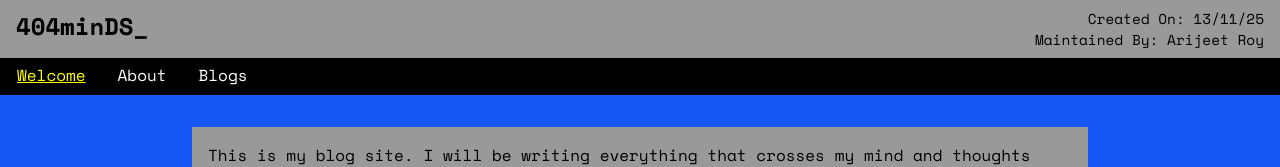
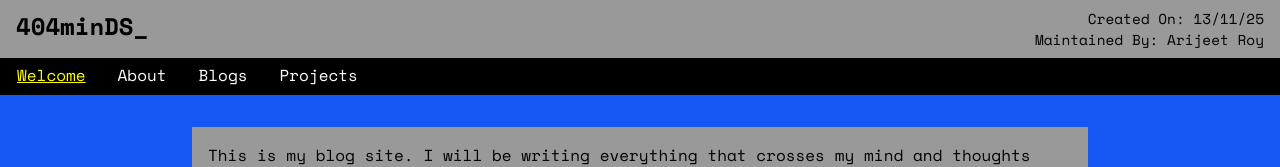
Before and after one commit to arijeet-57/404mind_2.0, a React (Vite) app: page / in a window 1280 px wide. Shown: the top 167 px of the page. Built offline with nearby package versions, Linux system fonts and the light colour scheme.

Commit message:
Project section added

```diff
--- a/src/App.jsx
+++ b/src/App.jsx
@@ -4,6 +4,7 @@ import { WelcomePage } from './pages/Welcome'
 import AboutPage from './pages/About'
 import { BlogsPage } from './pages/Blogs'
 import { Blog1 } from './pages/Blog1'
+import { ProjectsPage } from './pages/Projects'
 
 function App() {
 
@@ -14,6 +15,7 @@ function App() {
           <Route path='/about' element= {<AboutPage/>} />
           <Route path= '/blogs'  element={<BlogsPage/>} />
           <Route path= '/SolaceOfNothingness' element={<Blog1/>} />
+          <Route path='/projects' element={<ProjectsPage/>} />
         </Route>
       </Routes>
   )
--- a/src/components/Navbar.jsx
+++ b/src/components/Navbar.jsx
@@ -45,6 +45,17 @@ function Navbar() {
       >
         Blogs
       </NavLink>
+
+      <NavLink
+        to="/projects"
+        style={({ isActive }) => ({
+          color: isActive ? "yellow" : "white",
+          textDecoration: isActive ? "underline" : "none",
+          paddingBottom: "3px",
+        })}
+      >
+        Projects
+      </NavLink>
     </nav>
   );
 }
--- /dev/null
+++ b/src/pages/Projects.jsx
@@ -0,0 +1,9 @@
+export function ProjectsPage() {
+    return (
+        <div>
+            <h4>
+                Soon.....
+            </h4>
+        </div>
+    )
+}
```
